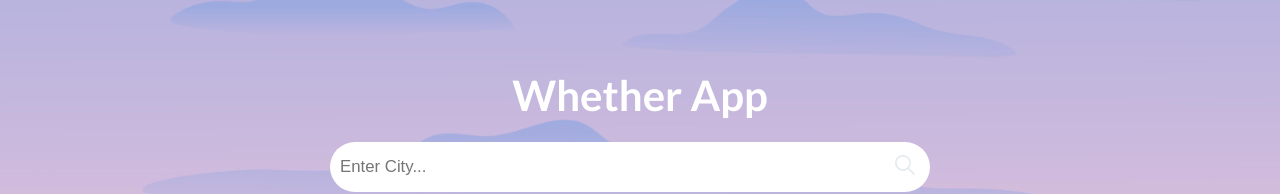
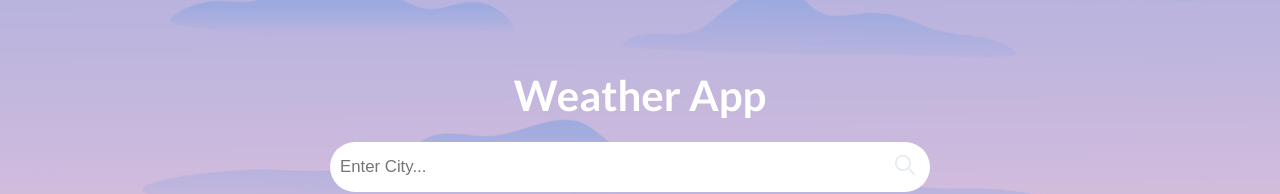
Before and after one commit to sujay456/Whether-App, a React (Create React App) app: page / in a window 1280 px wide. Shown: the part 132-326 px from the top of the page. Built offline with nearby package versions, Linux system fonts and the light colour scheme; a web font is replaced by a local one.

Commit message:
changed spelling

```diff
--- a/src/components/header/header.js
+++ b/src/components/header/header.js
@@ -18,10 +18,10 @@ const header=(props)=> {
     return (
         <Aux>
             <div className={ [classe.Header,slideUp].join(' ') } >
-                <h1>Whether App</h1>
+                <h1>Weather App</h1>
             </div>
             <div className={ [classe.Header1,slideDown].join(' ') } >
-                <p>whether App</p>
+                <p>weather App</p>
             </div>
         </Aux>
 
```
